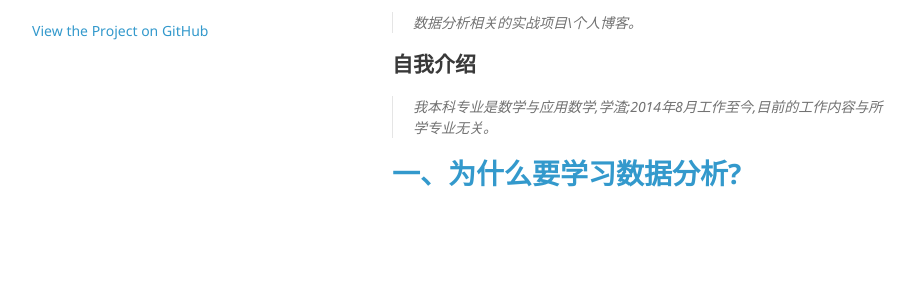
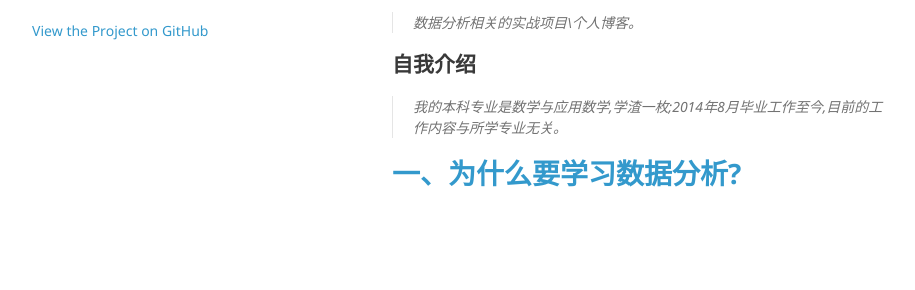
Before and after one commit to sxusky/data-analyst, a Jekyll site: the page built from docs/index.md, in a window 1280 px wide. Shown: the part 130-420 px from the top of the page, without its empty margins (178-1093 px from the left). Built offline with Jekyll 4.4.1, drawn with Linux system fonts in a browser that asks for light colours; our own code applies the rules of GitHub Pages for plain Markdown files.

Commit message:
my-page-1

```diff
--- a/docs/index.md
+++ b/docs/index.md
@@ -7,6 +7,6 @@ layout: default
 > 数据分析相关的实战项目\个人博客。
 
 ## 自我介绍
-> 我本科专业是数学与应用数学,学渣;2014年8月工作至今,目前的工作内容与所学专业无关。
+> 我的本科专业是数学与应用数学,学渣一枚;2014年8月毕业工作至今,目前的工作内容与所学专业无关。
 
 # [一、为什么要学习数据分析?](my-page-1)
```
